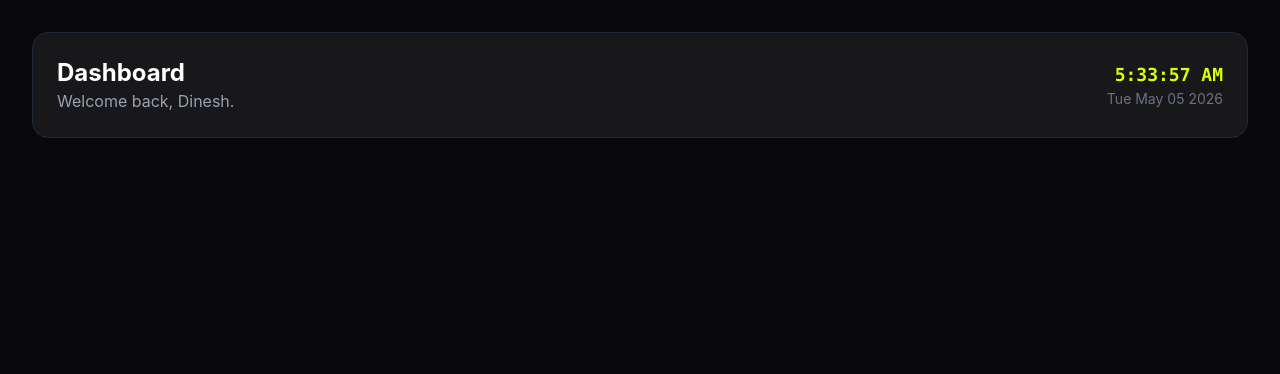
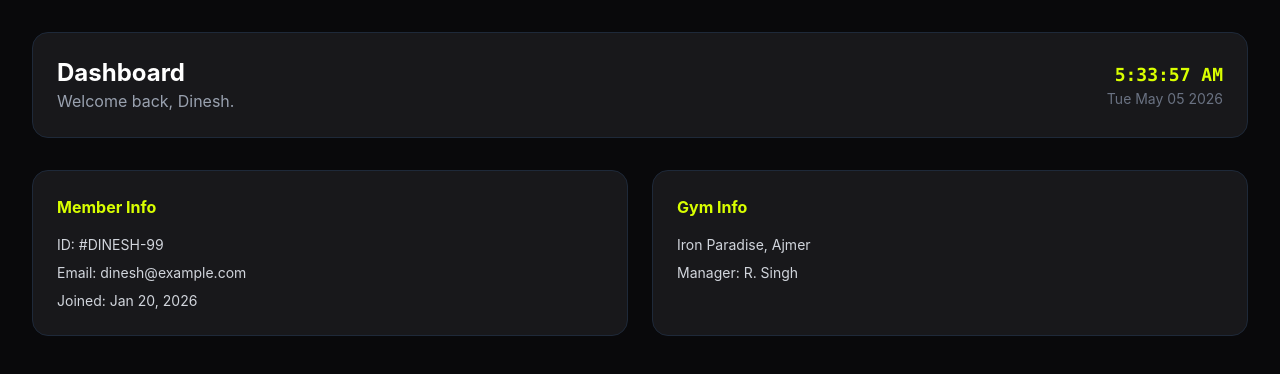
Before and after one commit to DeveloperDinesh24/fitpulse, a React (Vite) app: page /dashboard in a window 1280 px wide. Shown: the top 374 px of the page. Built offline with nearby package versions, Linux system fonts and the light colour scheme.

Commit message:
feat: add about(hardcoded)

```diff
--- /dev/null
+++ b/src/components/dashboard/About.tsx
@@ -0,0 +1,21 @@
+export const About = () => {
+  return (
+    <div className='grid grid-cols-1 md:grid-cols-2 gap-6'>
+      <section className='bg-card p-6 rounded-2xl border border-gray-800'>
+        <h2 className='text-brand font-bold mb-4'>Member Info</h2>
+        <div className='space-y-2 text-sm text-gray-300'>
+          <p>ID: #DINESH-99</p>
+          <p>Email: dinesh@example.com</p>
+          <p>Joined: Jan 20, 2026</p>
+        </div>
+      </section>
+      <section className='bg-card p-6 rounded-2xl border border-gray-800'>
+        <h2 className='text-brand font-bold mb-4'>Gym Info</h2>
+        <div className='space-y-2 text-sm text-gray-300'>
+          <p>Iron Paradise, Ajmer</p>
+          <p>Manager: R. Singh</p>
+        </div>
+      </section>
+    </div>
+  )
+}
--- a/src/pages/MemberDashboard.tsx
+++ b/src/pages/MemberDashboard.tsx
@@ -1,3 +1,4 @@
+import { About } from '../components/dashboard/About'
 import { Header } from '../components/dashboard/Header'
 
 export const MemberDashboard = () => {
@@ -5,6 +6,7 @@ export const MemberDashboard = () => {
     <div className='min-h-screen bg-dark text-white p-6 md:p-8 flex gap-8'>
       <main className='flex-1 space-y-8'>
         <Header />
+        <About />
       </main>
     </div>
   )
```
